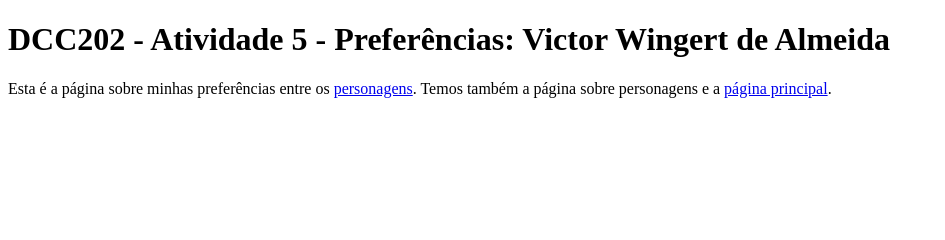
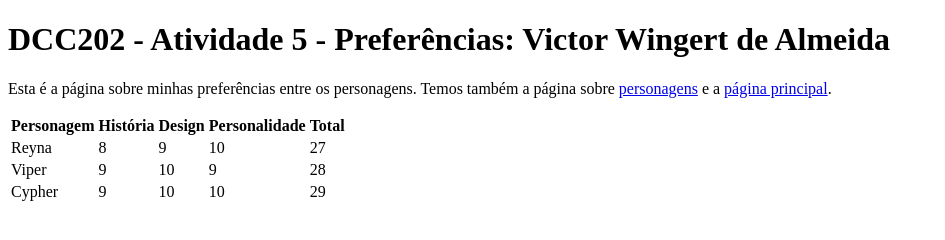
Before and after one commit to ufjf-dcc202/ufjf-dcc202-2023-3-b-atv5-victorwingert, a website: page preferencias.html in a window 1280 px wide. Shown: the whole page, without its empty margins (0-945 px from the left). Drawn offline with Linux system fonts and the light colour scheme.

Commit message:
criei uma tabela para a pagina preferencias

```diff
--- a/preferencias.html
+++ b/preferencias.html
@@ -8,7 +8,41 @@
 <body>
     <main>
         <h1>DCC202 - Atividade 5 - Preferências: Victor Wingert de Almeida</h1>
-        <p>Esta é a página sobre minhas preferências entre os <a href="personagens.html">personagens</a>. Temos também a página sobre personagens e a <a href="index.html">página principal</a>.</p>
+        <p>Esta é a página sobre minhas preferências entre os personagens. Temos também a página sobre <a href="personagens.html">personagens</a> e a <a href="index.html">página principal</a>.</p>
+        <table>
+            <thead>
+                <tr>
+                    <th>Personagem</th>
+                    <th>História</th>
+                    <th>Design</th>
+                    <th>Personalidade</th>
+                    <th>Total</th>
+                </tr>
+            </thead>
+            <tbody>
+                <tr>
+                    <td>Reyna</td>
+                    <td>8</td>
+                    <td>9</td>
+                    <td>10</td>
+                    <td>27</td>
+                </tr>
+                <tr>
+                    <td>Viper</td>
+                    <td>9</td>
+                    <td>10</td>
+                    <td>9</td>
+                    <td>28</td>
+                </tr>
+                <tr>
+                    <td>Cypher</td>
+                    <td>9</td>
+                    <td>10</td>
+                    <td>10</td>
+                    <td>29</td>
+                </tr>
+            </tbody>
+        </table>
     </main>
 </body>
 </html>
```
